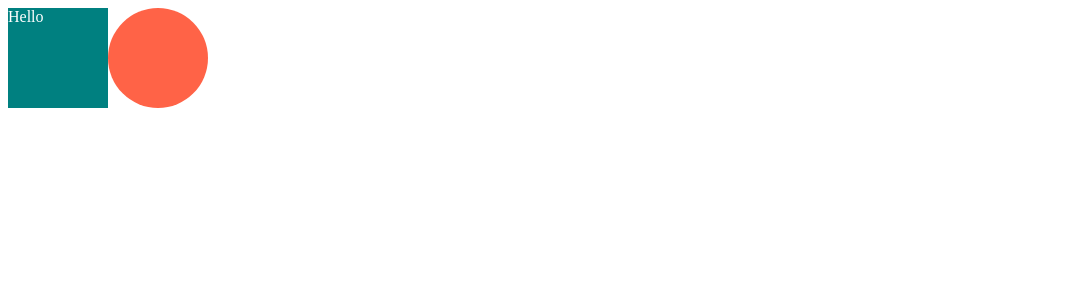
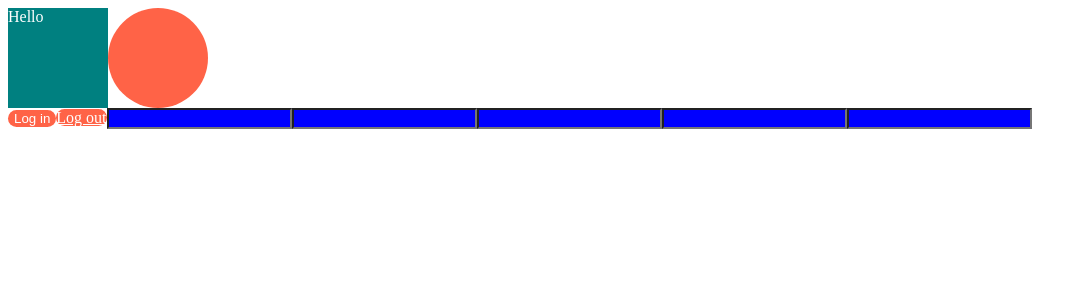
Before and after one commit to mak-somniferum/react-masterclass-coins, a React (Create React App) app: page / in a window 1280 px wide. Shown: the top 300 px of the page, without its empty margins (0-1087 px from the left). Built offline with nearby package versions, Linux system fonts and the light colour scheme.

Commit message:
styled-components

```diff
--- a/src/App.js
+++ b/src/App.js
@@ -18,19 +18,38 @@
   border-radius: 50%;
 `;
 
+const Btn = styled.button`
+  color: white;
+  background-color: tomato;
+  border: 0;
+  border-radius: 15px;
+`;
+
+const Input = styled.input.attrs({ required: true, minLength: 10 })`
+  background-color: blue;
+`;
+
 function App() {
   return (
-    // <div style={{ display: "flex" }}>
-    //   <div style={{ backgroundColor: "teal", width: 100, height: 100 }}></div>
-    //   <div style={{ backgroundColor: "tomato", width: 100, height: 100 }}></div>
-    // </div>
+    <div>
+      <Father as="header">
+        <Box bgColor="teal">
+          <Text>Hello</Text>
+        </Box>
+        <Circle bgColor="tomato" />
+      </Father>
 
-    <Father>
-      <Box bgColor="teal">
-        <Text>Hello</Text>
-      </Box>
-      <Circle bgColor="tomato" />
-    </Father>
+      <Btn>Log in</Btn>
+      <Btn as="a" href="/">
+        Log out
+      </Btn>
+
+      <Input />
+      <Input />
+      <Input />
+      <Input />
+      <Input />
+    </div>
   );
 }
 
```
